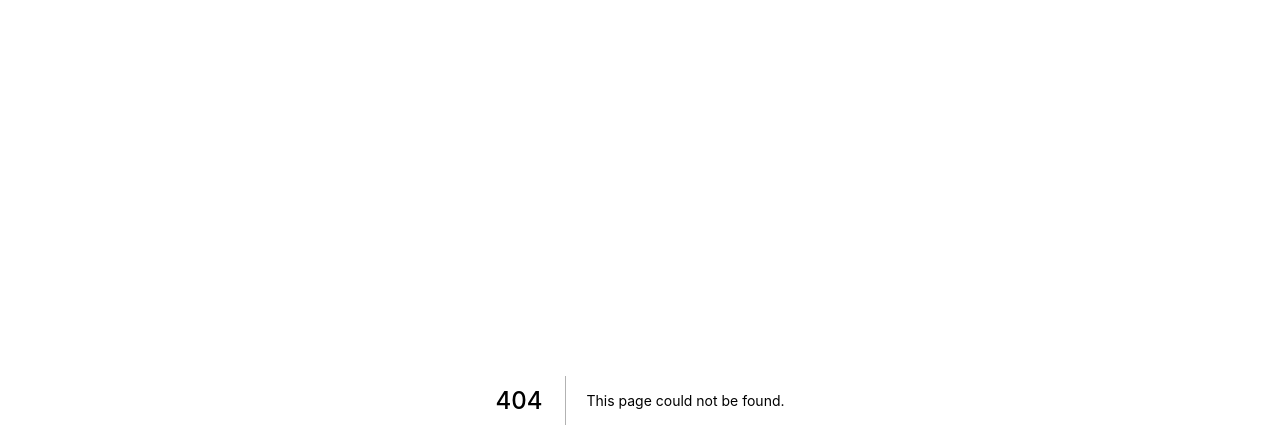
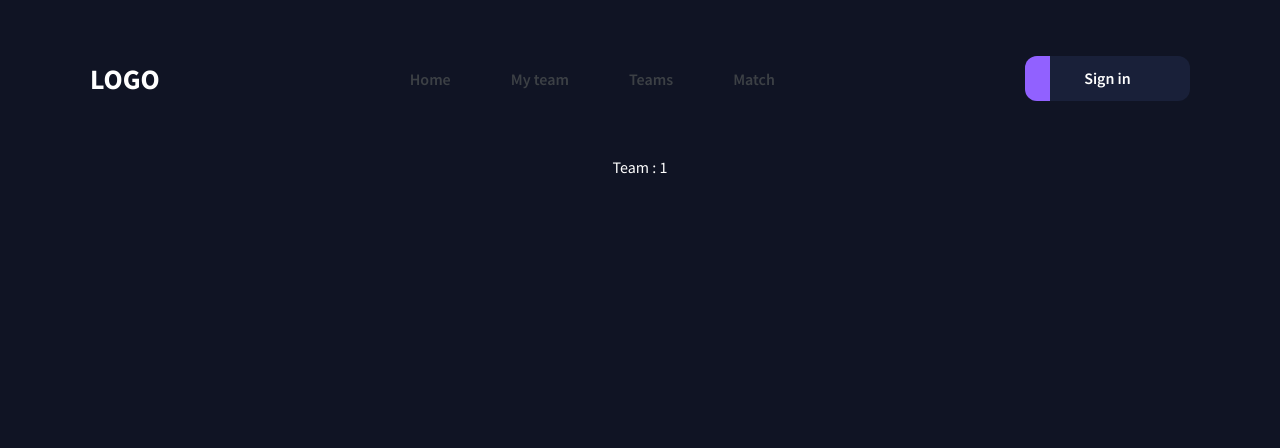
Before and after one commit to ScrimsApp/frontend, a Next.js app: page /team/1 in a window 1280 px wide. Before the commit this address had no page. Shown: the top 448 px of the page. Built offline with nearby package versions, Linux system fonts and the light colour scheme.

Commit message:
Team by id page init :rocket:

```diff
--- /dev/null
+++ b/src/pages/team/[id].tsx
@@ -0,0 +1,19 @@
+import { useRouter } from 'next/router';
+import Navbar from '../../components/Navbar/Navbar.component';
+
+import { MainWrapper } from '../../styles/shared/Wrapper/Wrapper.styles';
+
+const Team = () => {
+  const router = useRouter();
+  const { id } = router.query;
+
+  return (
+    <MainWrapper>
+      <Navbar />
+
+      <p style={{ marginTop: '56px' }}>Team : {id}</p>
+    </MainWrapper>
+  );
+};
+
+export default Team;
```
